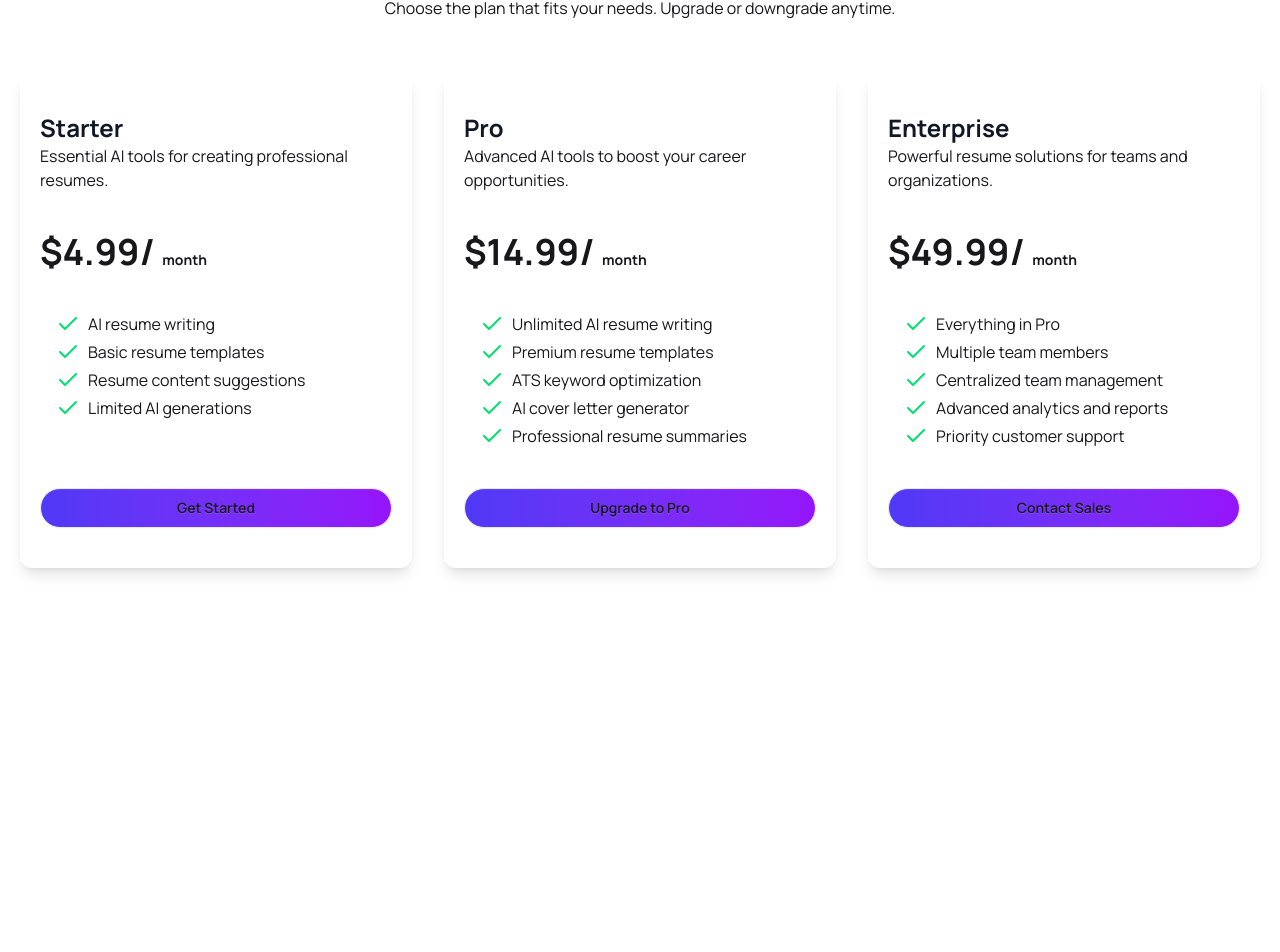
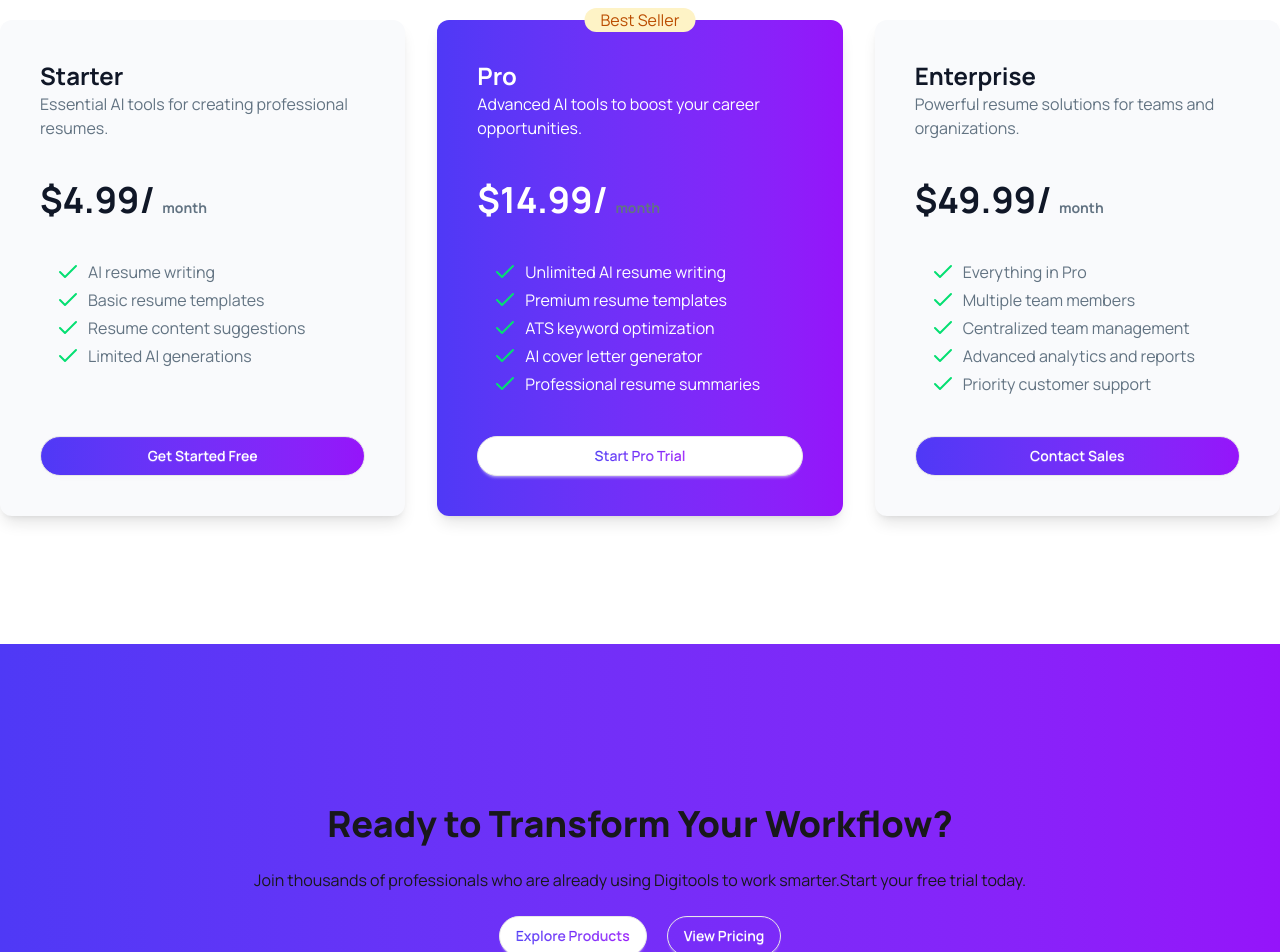
Before and after one commit to SajjadHossaain/assignment-6, a React (Vite) app: page / in a window 1280 px wide. Shown: the part 3739-4691 px from the top of the page. Before the commit the page ends 4455 px from the top, so only its background shows below. Built offline with nearby package versions, Linux system fonts and the light colour scheme.

Commit message:
transform section complete

```diff
--- a/public/transparents.json
+++ b/public/transparents.json
@@ -5,7 +5,8 @@
     "description": "Essential AI tools for creating professional resumes.",
     "price": 4.99,
     "period": "monthly",
-    "buttonName": "Get Started",
+    "popular": false,
+    "buttonName": "Get Started Free",
     "features": [
       "AI resume writing",
       "Basic resume templates",
@@ -19,7 +20,8 @@
     "description": "Advanced AI tools to boost your career opportunities.",
     "price": 14.99,
     "period": "monthly",
-    "buttonName": "Upgrade to Pro",
+    "popular": true,
+    "buttonName": "Start Pro Trial",
     "features": [
       "Unlimited AI resume writing",
       "Premium resume templates",
@@ -34,6 +36,7 @@
     "description": "Powerful resume solutions for teams and organizations.",
     "price": 49.99,
     "period": "monthly",
+     "popular": false,
     "buttonName": "Contact Sales",
     "features": [
       "Everything in Pro",
--- a/src/App.jsx
+++ b/src/App.jsx
@@ -7,6 +7,7 @@ import StepsSection from './components/Steps/Steps'
 import { Suspense, useState } from 'react'
 import axios from 'axios'
 import TransparentPricing from './components/TransparentPricing/TransparentPricing'
+import Transform from './components/TransformSection/Transform'
 
 const promiseStats = axios.get('stats.json');
 function App() {
@@ -42,6 +43,8 @@ function App() {
         </Suspense>
         <StepsSection></StepsSection>
         <TransparentPricing></TransparentPricing>
+        <Transform></Transform>
+
       </main>
     </>
   );
--- a/src/components/Hero/Hero.jsx
+++ b/src/components/Hero/Hero.jsx
@@ -18,7 +18,7 @@ const Hero = () => {
           </div>
           <div className="space-y-3 p-3">
             <h1 className="font-extrabold text-7xl text-[#101727]">
-              Supercharge Your
+              Supercharge Your <br />
               <span className="bg-linear-to-r from-[#4F39F6] to-[#9514FA] bg-clip-text text-transparent">
                 Digital Workflow
               </span>
--- a/src/components/ProductsSection/ProductsCards/ProductsCards.jsx
+++ b/src/components/ProductsSection/ProductsCards/ProductsCards.jsx
@@ -6,7 +6,7 @@ const ProductsCards = ({ productsPromise, handleCount, sum, setSum }) => {
   const productsDataRequest = use(productsPromise);
   const productsData = productsDataRequest.data;
   return (
-    <div className="mt-10 p-4">
+    <div className="mt-10">
       <div className="grid md:grid-cols-2 lg:grid-cols-3 gap-2">
         {productsData.map((product) => (
           <ProductsCard
--- a/src/components/StatsSection/StatsSection.jsx
+++ b/src/components/StatsSection/StatsSection.jsx
@@ -7,7 +7,7 @@ const StatsSection = ({ promiseStats }) => {
   return (
     <section className="bg-linear-to-r from-[#4F39F6] to-[#9514FA]">
       <div className="container mx-auto py-14">
-        <div className="flex flex-col md:flex-row gap-2 text-center ">
+        <div className="flex flex-col md:flex-row gap-2 text-center">
           {stateData.map((stat) => (
             <Stat key={stat.id} stat={stat}></Stat>
           ))}
--- /dev/null
+++ b/src/components/TransformSection/Transform.jsx
@@ -0,0 +1,30 @@
+import React from 'react';
+
+const Transform = () => {
+    return (
+      <section className="bg-linear-to-r from-[#4F39F6] to-[#9514FA]">
+        <div className="container mx-auto py-40">
+          <div className="flex flex-col place-items-center space-y-6">
+            <h1 className="font-extrabold text-4xl">
+              Ready to Transform Your Workflow?
+            </h1>
+            <p>
+              Join thousands of professionals who are already using Digitools to
+              work smarter.Start your free trial today.
+            </p>
+            <div className="flex gap-5">
+              <button className="btn rounded-full bg-white">
+                <span className="bg-linear-to-r from-[#4F39F6] to-[#9514FA] bg-clip-text text-transparent">
+                  Explore Products
+                </span>
+              </button>
+              <button className="btn rounded-full bg-transparent text-white">View Pricing</button>
+            </div>
+            <p>14-day free trial • No credit card required • Cancel anytime</p>
+          </div>
+        </div>
+      </section>
+    );
+};
+
+export default Transform;
--- a/src/components/TransparentPricing/TransparentCard.jsx
+++ b/src/components/TransparentPricing/TransparentCard.jsx
@@ -1,24 +1,50 @@
-import React from 'react';
-import TransparentFeature from './TransparentFeature';
+import React from "react";
+import TransparentFeature from "./TransparentFeature";
 
-const TransparentCard = ({transparent}) => {
-    const { name, description, price, features, buttonName } = transparent;
+const TransparentCard = ({ transparent }) => {
+  const { name, description, price, popular, features, buttonName } =
+    transparent;
   return (
-      <div className="py-10 px-5 space-y-10 shadow-lg rounded-xl flex flex-col ">
+    <div
+      className={`relative py-10 px-10 space-y-10 shadow-lg rounded-xl flex flex-col ${popular ? "bg-linear-to-r from-[#4F39F6] to-[#9514FA]" : "bg-[#F9FAFC]"}`}
+    >
+      {popular && (
+        <span className="absolute left-1/2 -translate-x-1/2 -top-3 bg-[#FEF3C6] text-[#BB4D00] px-4 rounded-2xl">
+          Best Seller
+        </span>
+      )}
       <div>
-          <h1 className="font-bold text-2xl text-[#101727]">{name}</h1>
-          <p>{description}</p>
+        <h1
+          className={`font-bold text-2xl ${popular ? "text-white" : "text-[#101727]"}`}
+        >
+          {name}
+        </h1>
+        <p className={`${popular ? "text-white" : "text-[#627382]"}`}>
+          {description}
+        </p>
       </div>
-        <h1 className="font-bold text-4xl">
-          ${price}/ <span className="text-sm">month</span>
+      <h1
+        className={`font-bold text-4xl ${popular ? "text-white" : "text-[#101727]"}`}
+      >
+        ${price}/ <span className="text-sm text-[#627382]">month</span>
       </h1>
       <div className="flex-1 px-4 my- space-y-1">
-          {features.map((feature,index) => (
-            <TransparentFeature key={index} feature={feature}></TransparentFeature>
+        {features.map((feature, index) => (
+          <TransparentFeature
+            popular={popular}
+            key={index}
+            feature={feature}
+          ></TransparentFeature>
         ))}
       </div>
-        <button className="btn w-full rounded-full bg-linear-to-r from-[#4F39F6] to-[#9514FA]">
+      <button
+        className={`btn w-full rounded-full ${popular ? "bg-white " : "bg-linear-to-r from-[#4F39F6] to-[#9514FA]"}`}
+      >
+        <span
+          className={`${popular ? "bg-linear-to-r from-[#4F39F6] to-[#9514FA] bg-clip-text text-transparent" : "text-white"}`}
+        >
           {buttonName}
+        </span>
       </button>
     </div>
   );
--- a/src/components/TransparentPricing/TransparentCards.jsx
+++ b/src/components/TransparentPricing/TransparentCards.jsx
@@ -5,7 +5,7 @@ const TransparentCards = ({ promiseTransparent }) => {
     const transparentDataRequest = use(promiseTransparent);
     const transparentData = transparentDataRequest.data;
   return (
-    <div className='grid gap-8 grid-cols-1 md:grid-cols-2 lg:grid-cols-3 p-5'>
+    <div className='grid gap-8 grid-cols-1 md:grid-cols-2 lg:grid-cols-3'>
       {
         transparentData.map((transparent,index) => <TransparentCard key={index} transparent={transparent}></TransparentCard>)
       }
--- a/src/components/TransparentPricing/TransparentFeature.jsx
+++ b/src/components/TransparentPricing/TransparentFeature.jsx
@@ -1,9 +1,14 @@
 import { Check } from 'lucide-react';
 import React from 'react';
 
-const TransparentFeature = ({feature}) => {
+const TransparentFeature = ({feature,popular}) => {
     return (
-        <p className='flex items-center gap-2'><Check className='text-green-400'></Check>{feature}</p>
+      <p
+        className={`flex items-center gap-2 ${popular ? "text-white" : "text-[#627382]"}`}
+      >
+        <Check className="text-green-400"></Check>
+        {feature}
+      </p>
     );
 };
 
```
Lines whose indentation alone changed are shown as unchanged.
